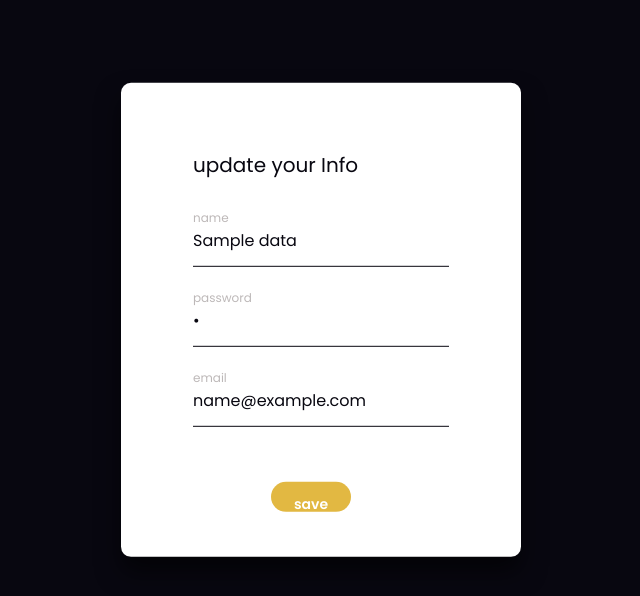
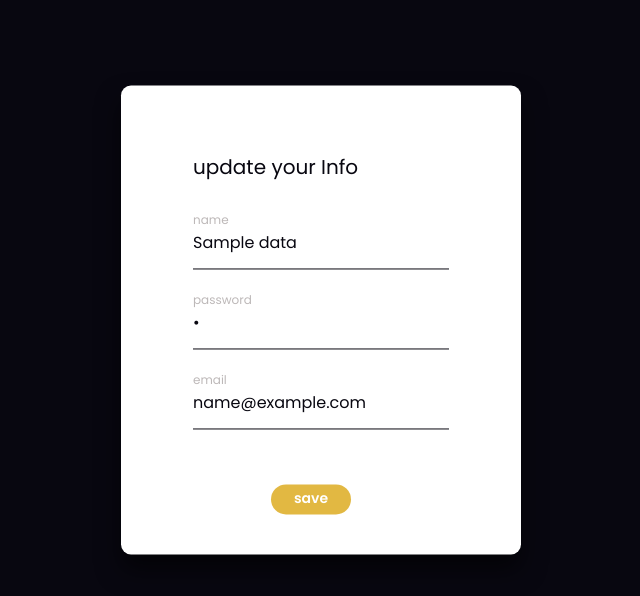
Before and after one commit to ally0108/AWS-project, a Flask app: template templates/info.html in a window 1280 px wide. Shown: the part 80-676 px from the top of the page, without its empty margins (319-959 px from the left). Run offline with Flask 3, Linux system fonts and the light colour scheme; the template is opened without the code that fills it: most values are stand-ins (such as "Sample title", 1, 10 or a date in 2020); parts of the project's set-up code (start-up, migrations or seed data) failed here and were passed over; some libraries are stand-ins or nearby versions.

Commit message:
edit_info aws

```diff
--- a/application.py
+++ b/application.py
@@ -159,7 +159,7 @@ def update_info():
     cur.execute(sql,(name, password, email, mid))
     conn.commit()
 
-    return render_template('info.html')
+    return redirect(url_for('info'))
 
 @application.route("/machine", methods = ['GET', 'POST'])
 def machine():
--- a/static/css/style-edit.css
+++ b/static/css/style-edit.css
@@ -215,7 +215,7 @@ nav ul li a {
   width: 80px;
   height: 30px;
   margin-right: 20px;
-  padding: 10px 22px;
+  /* padding: 10px 22px; */
   background-color: #e2b842;
   transition-duration: 0.2s;
   border: none;
--- a/templates/info.html
+++ b/templates/info.html
@@ -38,7 +38,7 @@
       </div>
       <div class="banner_section layout_padding">
         <div class="mach-box banner_section layout_padding">
-          <form action="" method="">
+          <form action="update_info" method="POST">
 
             <div class="user-box" name="m_id">
               <p id="mid">update your Info</p>
@@ -61,7 +61,7 @@
               <!-- <a href="/main" class="button editButton">
                 cancel
               </a> -->
-              <a href="/main" type="submit" class="button editButton" value="Save" >
+              <button type="submit" class="button editButton" value="Save" >
                 save
               </a>
             </center>
```
